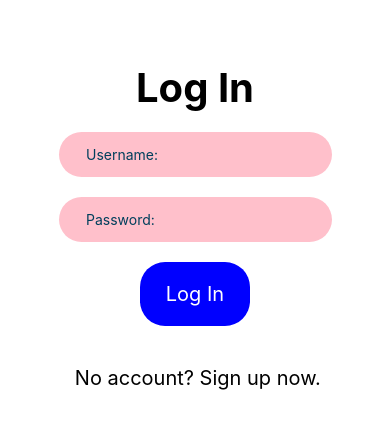
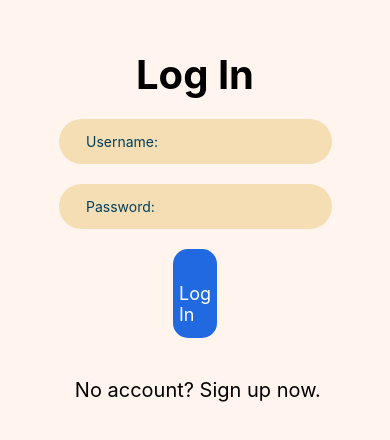
Before and after one commit to rita-tony/pcmob7-1, a React Native app: screen / in a window 390 px wide. Shown: the part 206-646 px from the top of the page. Built offline with nearby package versions, Linux system fonts and the light colour scheme.

Commit message:
Touch SignInSignUp Style

```diff
--- a/screens/SignInSignUpScreen.js
+++ b/screens/SignInSignUpScreen.js
@@ -5,6 +5,7 @@ import { API, API_LOGIN, API_SIGNUP, API_WHOAMI } from '../constants/API';
 import axios from 'axios';
 import { useDispatch } from "react-redux";
 import { logInAction } from "../redux/ducks/TransactionAuth";
+import { commonStyles } from "../styles/commonStyles";
 
 if (Platform.OS === 'android' && UIManager.setLayoutAnimationEnabledExperimental) {
   UIManager.setLayoutAnimationEnabledExperimental(true);
@@ -122,9 +123,9 @@ export default function SignInSignUpScreen({ navigation }) {
 
       <View />
       <View>
-        <View style={{ flexDirection: "row" }}>
-          <TouchableOpacity style={styles.button} onPress={isLogIn ? login : signUp}>
-            <Text style={styles.buttonText}> {isLogIn ? "Log In" : "Sign Up"} </Text>
+        <View style={{ flexDirection: "row", justifyContent:'center' }}>
+          <TouchableOpacity style={commonStyles.button} onPress={isLogIn ? login : signUp}>
+            <Text style={commonStyles.buttonText}> {isLogIn ? "Log In" : "Sign Up"} </Text>
           </TouchableOpacity>
           {loading ? <ActivityIndicator style={{ marginLeft: 10 }} /> : <View />}
         </View>
@@ -154,7 +155,7 @@ export default function SignInSignUpScreen({ navigation }) {
 const styles = StyleSheet.create({
   container: {
     flex: 1,
-    backgroundColor: '#fff',
+    backgroundColor: 'seashell',
     alignItems: 'center',
     justifyContent: 'center',
   },
@@ -169,7 +170,7 @@ const styles = StyleSheet.create({
     marginTop: 20
   },
   inputView: {
-    backgroundColor: "#FFC0CB",
+    backgroundColor: "wheat",
     borderRadius: 30,
     width: "70%",
     height: 45,
@@ -181,16 +182,6 @@ const styles = StyleSheet.create({
     flex: 1,
     padding: 10,
   },
-  button: {
-    backgroundColor: 'blue',
-    borderRadius: 25,
-  },
-  buttonText: {
-    fontWeight: '400',
-    fontSize: 20,
-    margin: 20,
-    color: 'white'
-  },
   errorText: {
     fontSize: 15,
     color: 'red',
```
